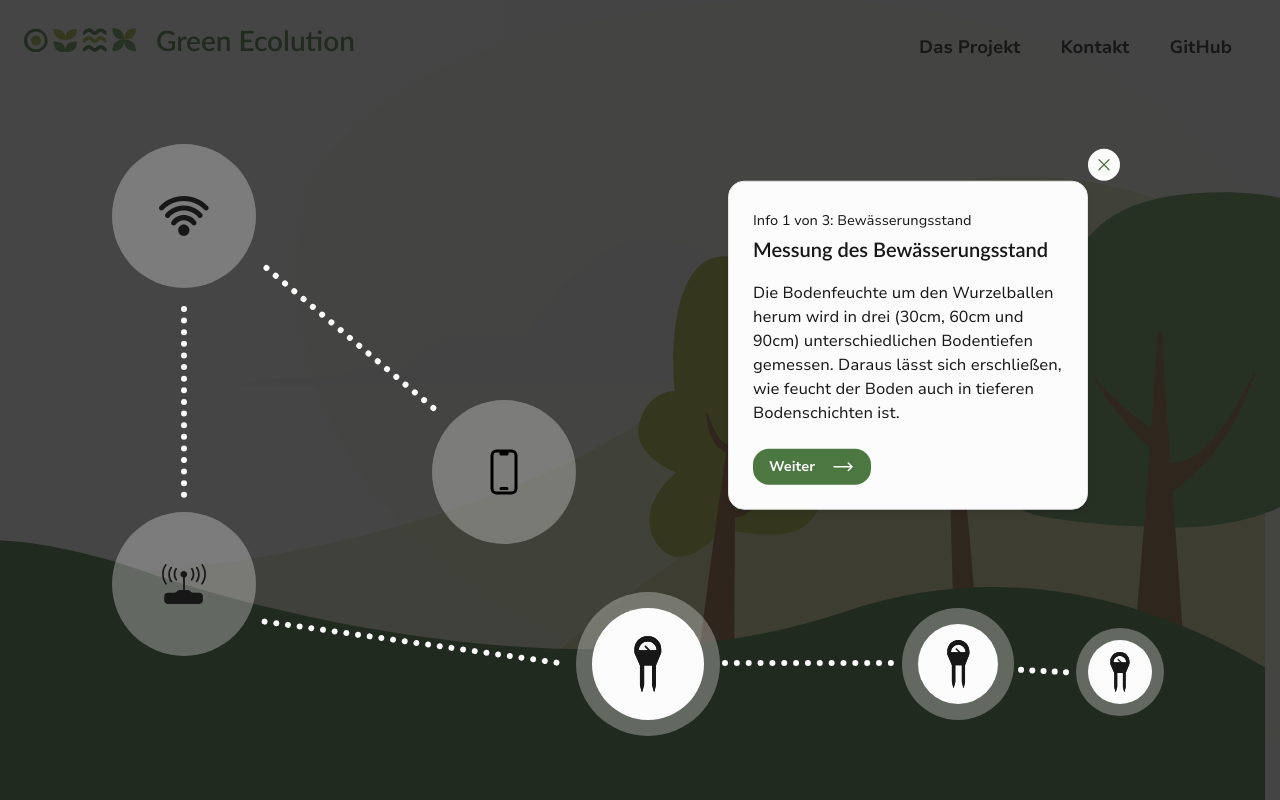
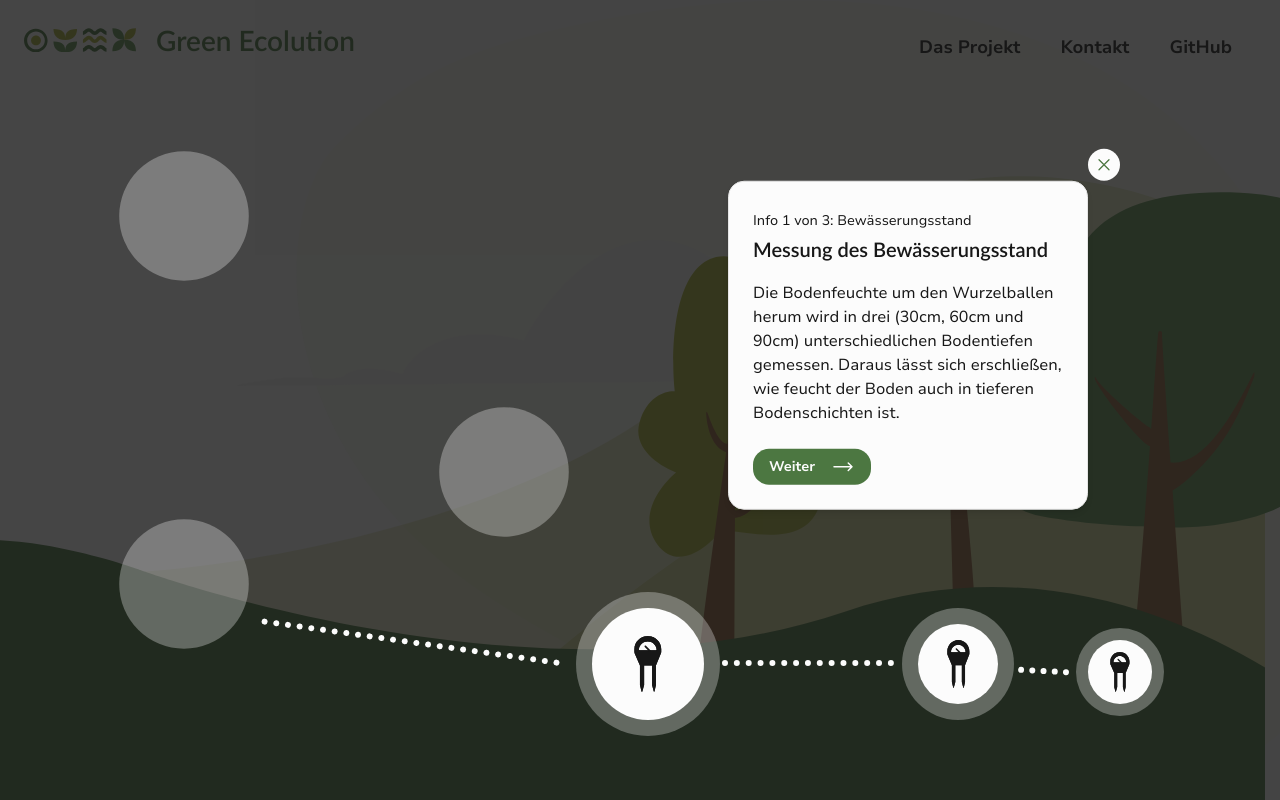
Before and after one commit to green-ecolution/project-website, a React (Vite) app: page / in a window 1280 px wide. Both pictures are taken after a click on the button "Nach unten wischen". Shown: the top 800 px of the page. Built offline with nearby package versions, Linux system fonts and the light colour scheme.

Commit message:
feat: add simple transitions

```diff
--- a/src/tsx/components/homepage/HomepageIcons.tsx
+++ b/src/tsx/components/homepage/HomepageIcons.tsx
@@ -1,3 +1,5 @@
+import React from "react";
+
 interface HomepageIconsProps {
     index: number;
 }
@@ -48,14 +50,14 @@ const HomepageIcons: React.FC<HomepageIconsProps> = ({ index }) => {
                 <figure
                     key={key}
                     aria-hidden="true"
-                    className={`absolute rounded-full flex items-center justify-center before:bg-white/30 before:absolute before:-z-10 before:rounded-full after:absolute after:border-dotted
+                    className={`absolute rounded-full flex items-center justify-center bg-white bg-opacity-0 transition-opacity duration-300 ease-in-out before:bg-white/30 before:transition-transform before:duration-300 before:ease-in-out before:absolute before:-z-10 before:rounded-full after:absolute after:border-dotted after:transition-opacity after:duration-300 after:ease-in-out
                         ${key > 2 ? 'after:border-t-[6px] after:border-t-white' : 'after:border-l-[6px] after:border-l-white'}
                         ${icon.figureClasses}
-                        ${icon.activeOnIndex.includes(index) ? 'bg-white before:animate-pulse' : ''}`}
+                        ${icon.activeOnIndex.includes(index) ? 'bg-opacity-100 before:animate-pulse before:scale-100 after:opacity-100' : 'before:scale-90 after:opacity-0'}`}
                 >
                     <img
                         src={icon.icon} alt=""
-                        className={`object-contain h-10 w-10 ${icon.imageClasses}`} />
+                        className={`object-contain ${icon.imageClasses} transition-opacity duration-300 ease-in-out ${icon.activeOnIndex.includes(index) ? 'opacity-100' : 'opacity-0'}`} />
                 </figure>
             ))}
         </div>
```
